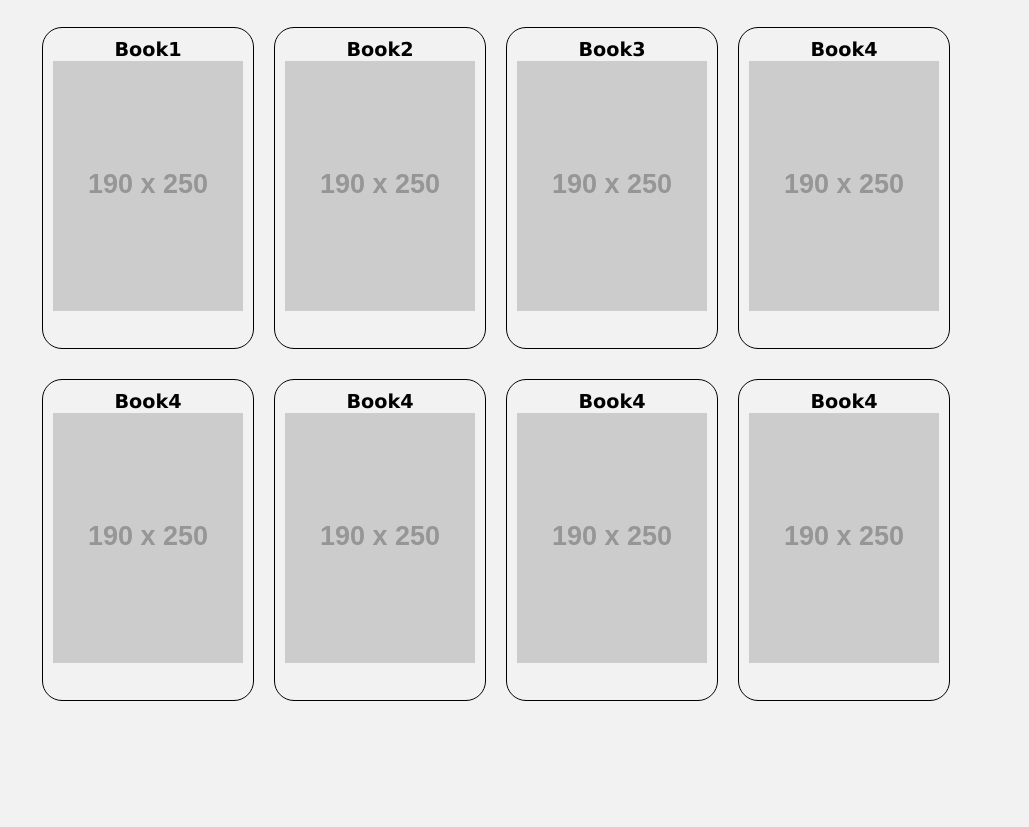
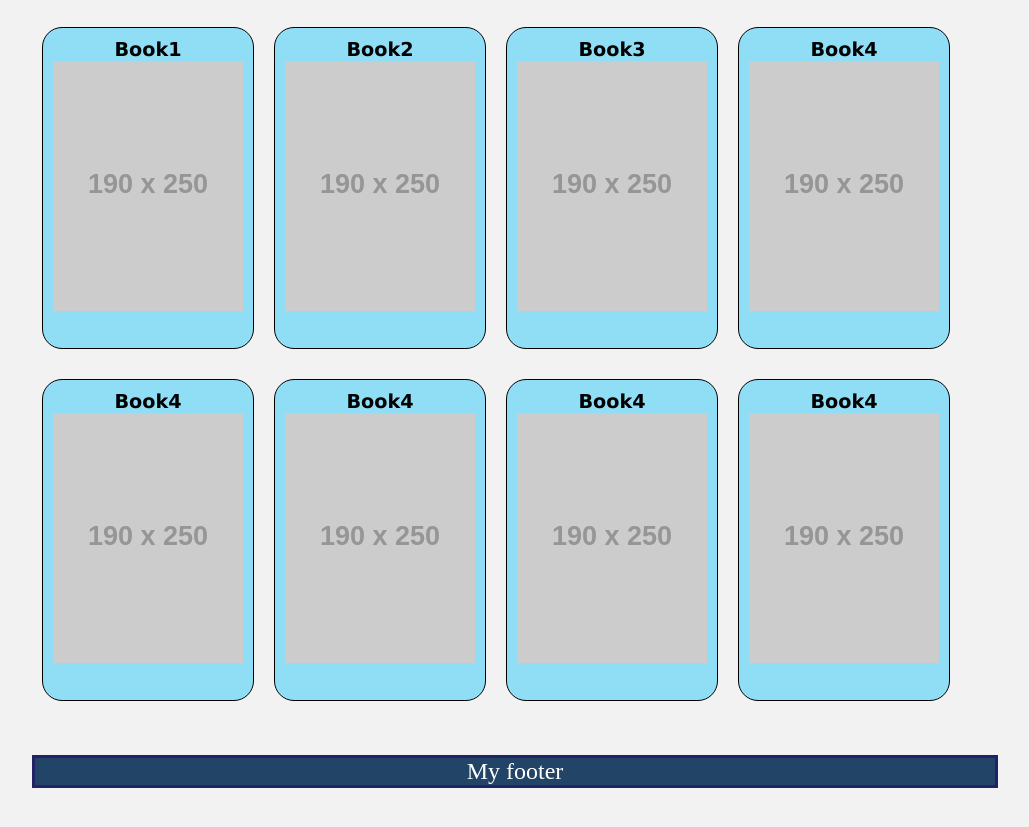
Before and after one commit to Jethrotul/Tienda-de-libros-Foster, a plain HTML site: page Index.html in a window 1280 px wide. Shown: the part 155-982 px from the top of the page, without its empty margins (128-1157 px from the left). Before the commit the page ends 856 px from the top, so only its background shows below. Drawn offline with Linux system fonts and the light colour scheme; placeholder pictures from the web are drawn by us.

Commit message:
cambios menores

```diff
--- a/Index.html
+++ b/Index.html
@@ -72,6 +72,13 @@
         </div>
     </div>
 
+    <footer id="foot">
+        <p id="footered">
+            My footer
+        </p>
+    </footer>
+
+
 </body>
 
 
--- a/foster.css
+++ b/foster.css
@@ -78,7 +78,6 @@ nav {
     float: left;
 }
 
-
 .book {
     margin: 30px 10px 0px 10px;
     padding: 10px;
@@ -89,7 +88,8 @@ nav {
     max-width: 211px;
     width: 190px;
     height: 300px;
-}
+    background-color: #90def6;
+    }
 
 .book h2 {
     margin: 0px;
@@ -98,3 +98,19 @@ nav {
     text-align: center;
 
 }
+
+#foot {
+    margin: 30px 900px 30px 0px;
+    float: left;
+}
+
+#footered {
+    width: 960px;
+    text-align: center;
+    font-size: 1.5em;
+    border-style: solid;
+    border-color: #222266;
+    background-color: #224466;
+    color: white;
+
+}
```
